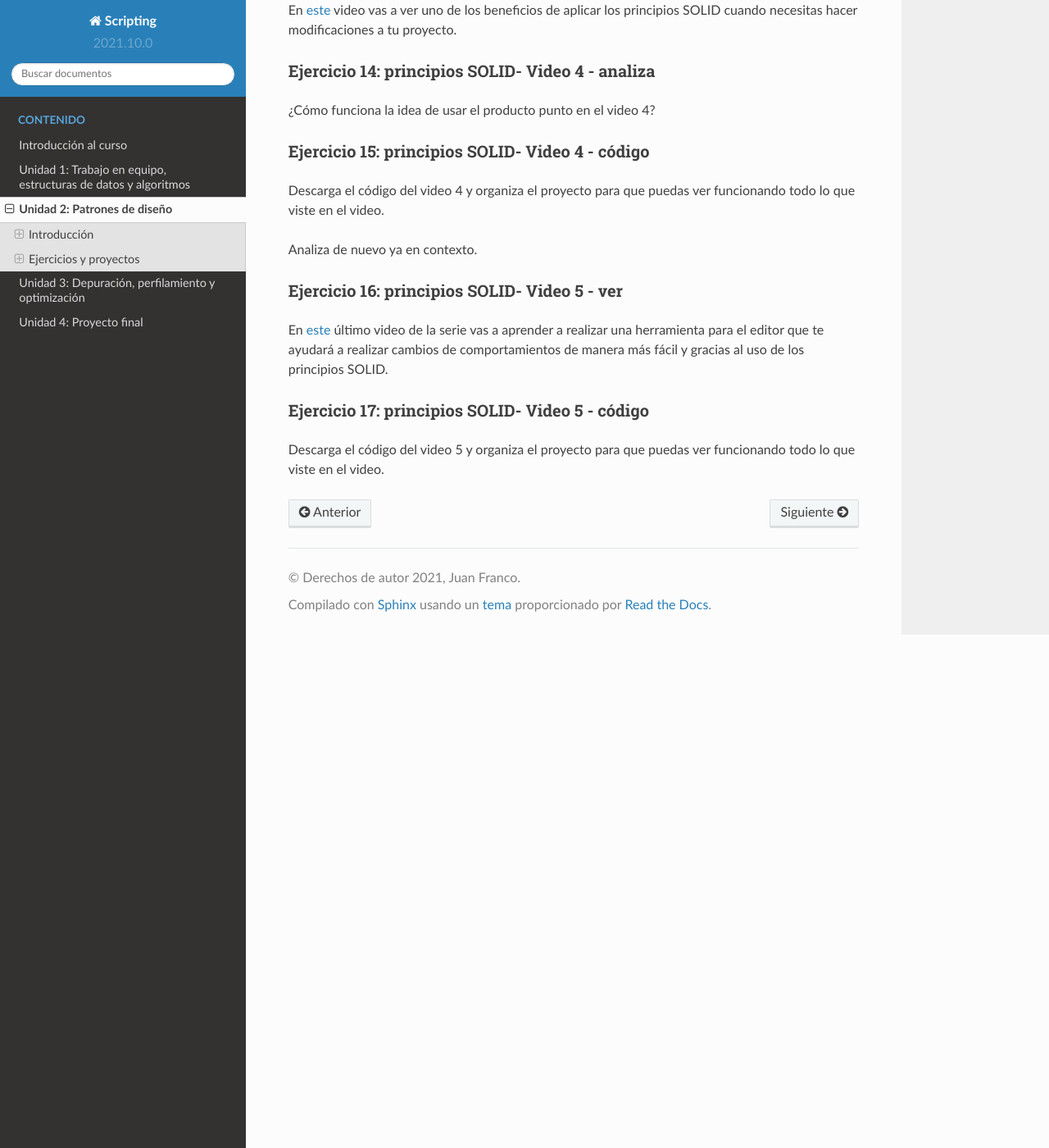
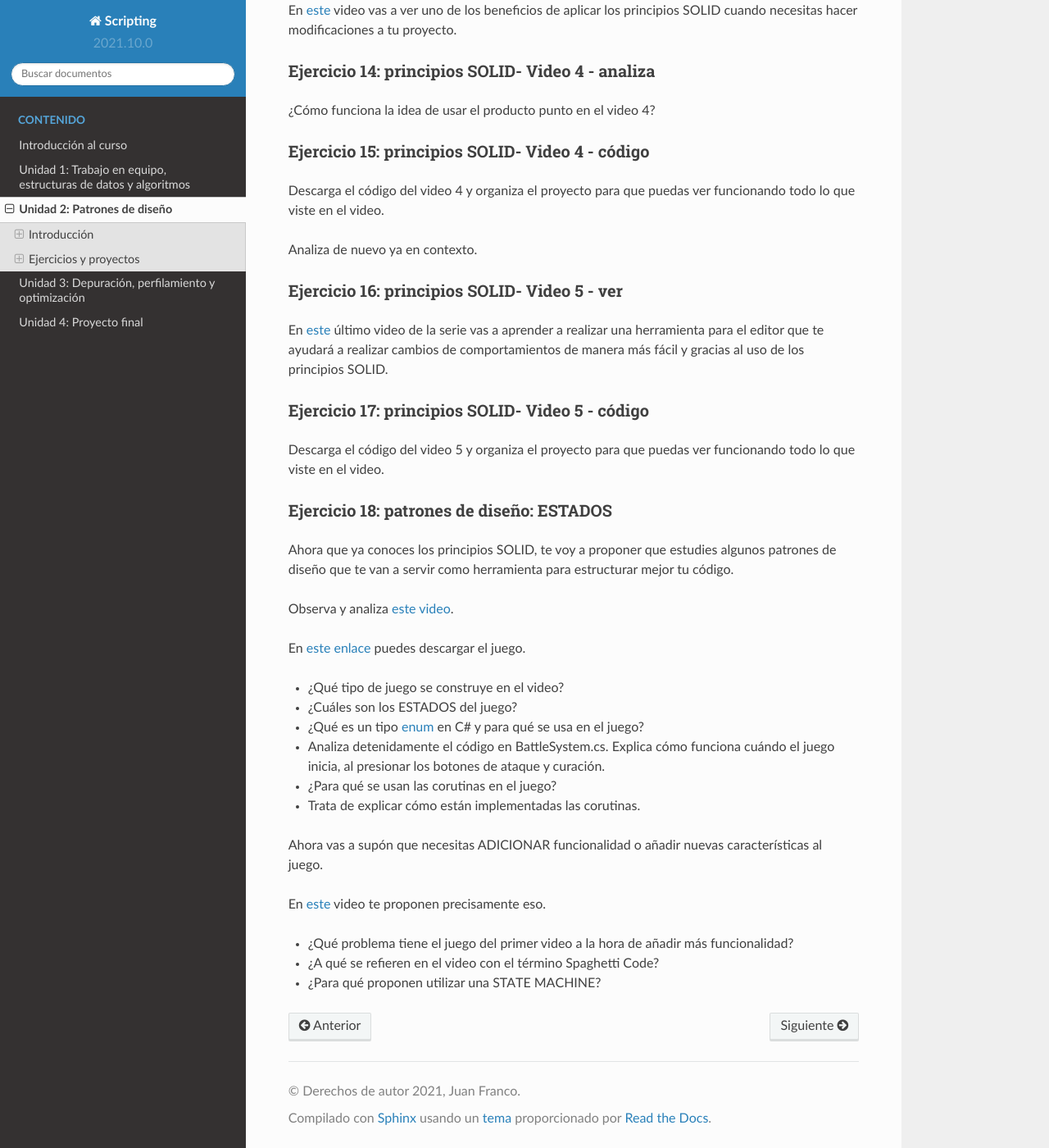
Before and after one commit to juanferfranco/scripting, a Sphinx documentation site: the page built from docs/_unidad2/unidad2.rst, in a window 1280 px wide and 1400 px high, scrolled down 3159 px. Shown: the whole window at 82% size. Built offline with Sphinx 7.4.7 and the Read the Docs theme 2.0.0, drawn with Linux system fonts in a browser that asks for light colours.

Commit message:
Add ex 18. progress

```diff
--- a/docs/_unidad2/unidad2.rst
+++ b/docs/_unidad2/unidad2.rst
@@ -204,3 +204,33 @@ Ejercicio 17: principios SOLID- Video 5 - código
 
 Descarga el código del video 5 y organiza el proyecto para que puedas
 ver funcionando todo lo que viste en el video.
+
+Ejercicio 18: patrones de diseño: ESTADOS
+^^^^^^^^^^^^^^^^^^^^^^^^^^^^^^^^^^^^^^^^^^
+
+Ahora que ya conoces los principios SOLID, te voy a proponer que
+estudies algunos patrones de diseño que te van a servir como
+herramienta para estructurar mejor tu código.
+
+Observa y analiza `este video <https://youtu.be/_1pz_ohupPs>`__.
+
+En `este enlace <https://github.com/Brackeys/Turn-based-combat>`__ puedes
+descargar el juego.
+
+* ¿Qué tipo de juego se construye en el video?
+* ¿Cuáles son los ESTADOS del juego?
+* ¿Qué es un tipo `enum <https://docs.microsoft.com/en-us/dotnet/csharp/language-reference/builtin-types/enum>`__
+  en C# y para qué se usa en el juego?
+* Analiza detenidamente el código en BattleSystem.cs. Explica cómo funciona
+  cuándo el juego inicia, al presionar los botones de ataque y curación.
+* ¿Para qué se usan las corutinas en el juego?
+* Trata de explicar cómo están implementadas las corutinas.
+
+Ahora vas a supón que necesitas ADICIONAR funcionalidad o añadir nuevas características
+al juego.
+
+En `este <https://youtu.be/5PTd0WdKB-4>`__ video te proponen precisamente eso.
+
+* ¿Qué problema tiene el juego del primer video a la hora de añadir más funcionalidad?
+* ¿A qué se refieren en el video con el término Spaghetti Code?
+* ¿Para qué proponen utilizar una STATE MACHINE?
```
